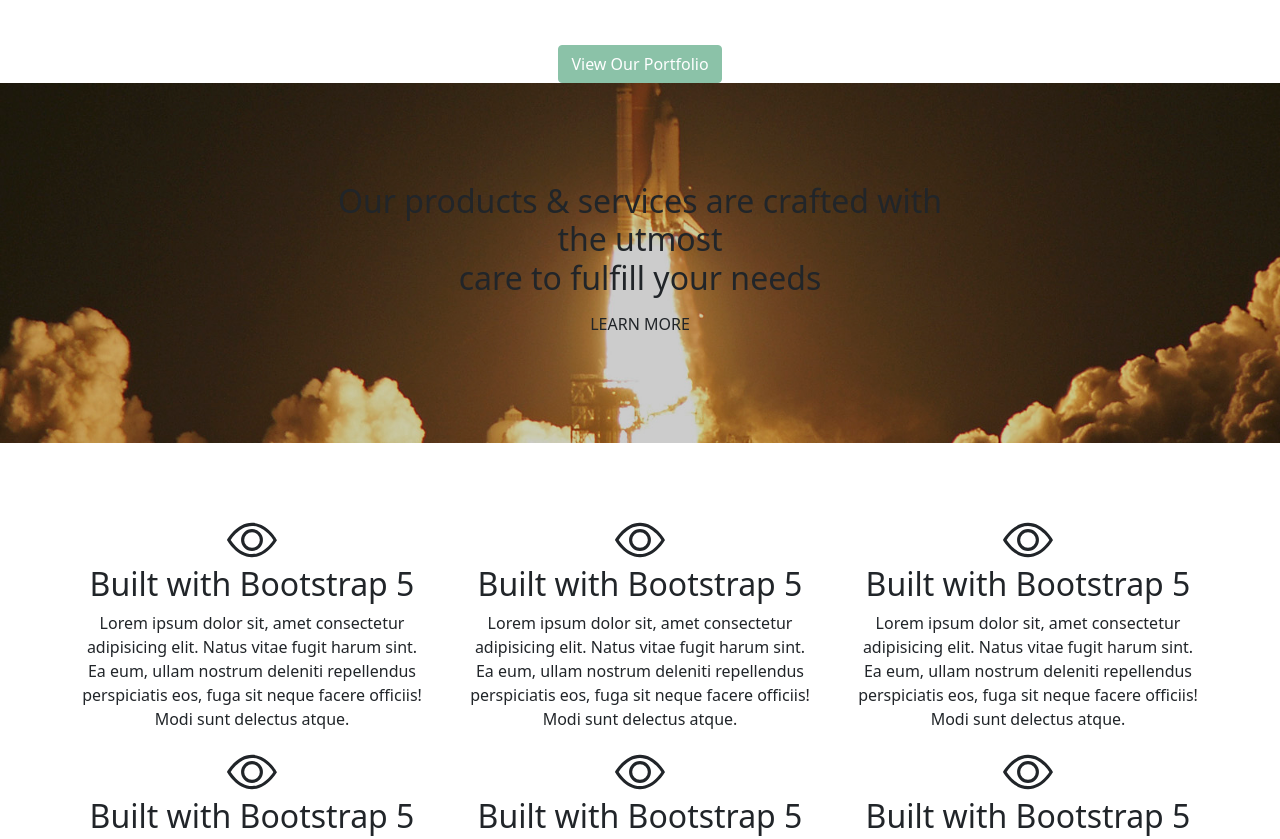
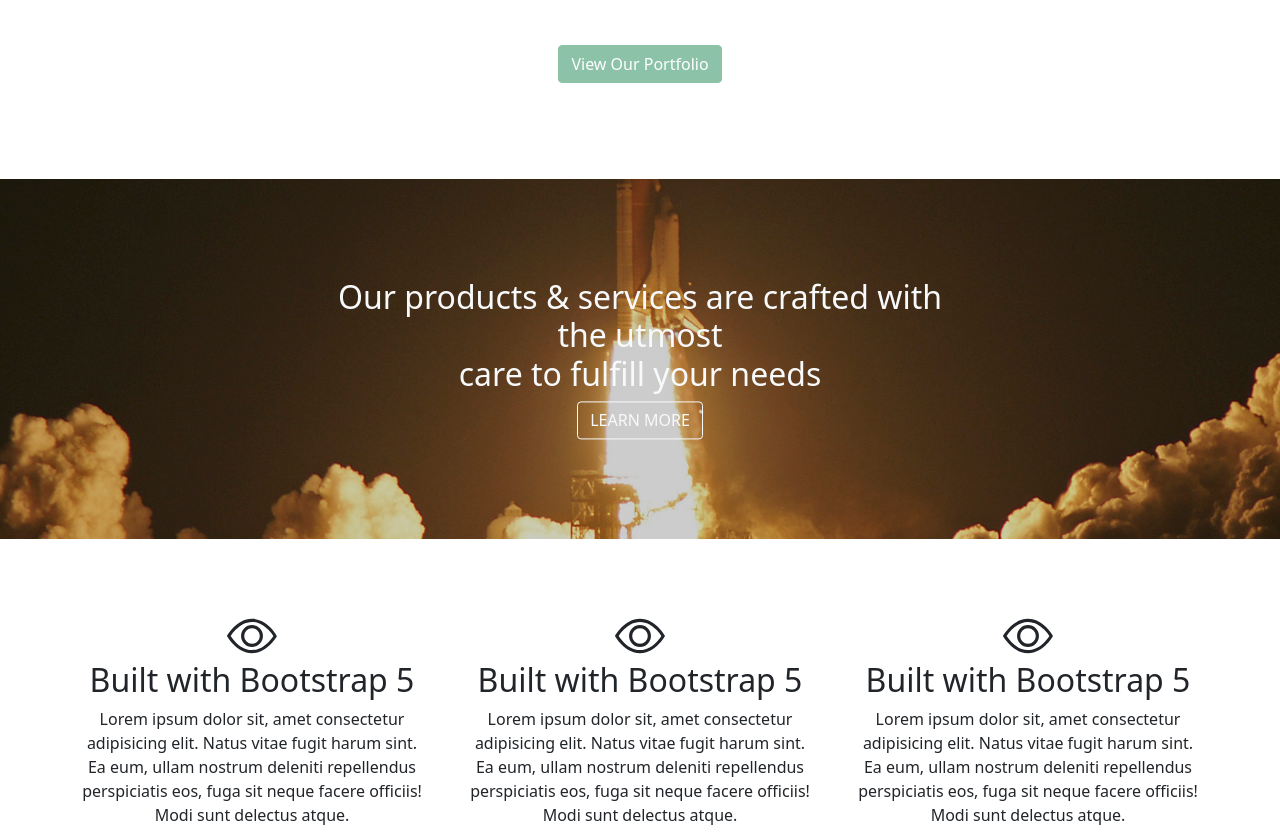
Before and after one commit to Ikonik-Dev/maquette-site-bootstrap-5.0, a plain HTML site: page index.html in a window 1280 px wide. Shown: the part 811-1650 px from the top of the page. Drawn offline with Linux system fonts and the light colour scheme.

Commit message:
bouton et autres joyeuseté

```diff
--- a/index.html
+++ b/index.html
@@ -67,19 +67,19 @@
         </div>
     </div>
     <div class="container text-center">
-        <button type="button" class="btn btn-success opacity-50">
+        <button type="button" class="btn btn-success opacity-50 mb-5">
             View Our Portfolio
         </button>
     </div>
-    <div class="container-fluid p-0 m-0">
+    <div class="container-fluid ps-0 pe-0 mt-5">
         <div class="position-relative">
             <img class="w-100 img-fluid " src="assets\img\cta02.jpg" alt="">
             <div class="text-center position-absolute top-50 start-50 translate-middle   ">
-                <h2>
+                <h2 class="text-light">
                     Our products & services are crafted with the utmost <br>
                     care to fulfill your needs
                 </h2>
-                <button type="button" class="btn " >LEARN MORE</button>
+                <button type="button" class="btn btn-outline-light" >LEARN MORE</button>
             </div>
         </div>
         <div class="container pt-4 mt-5">
```
